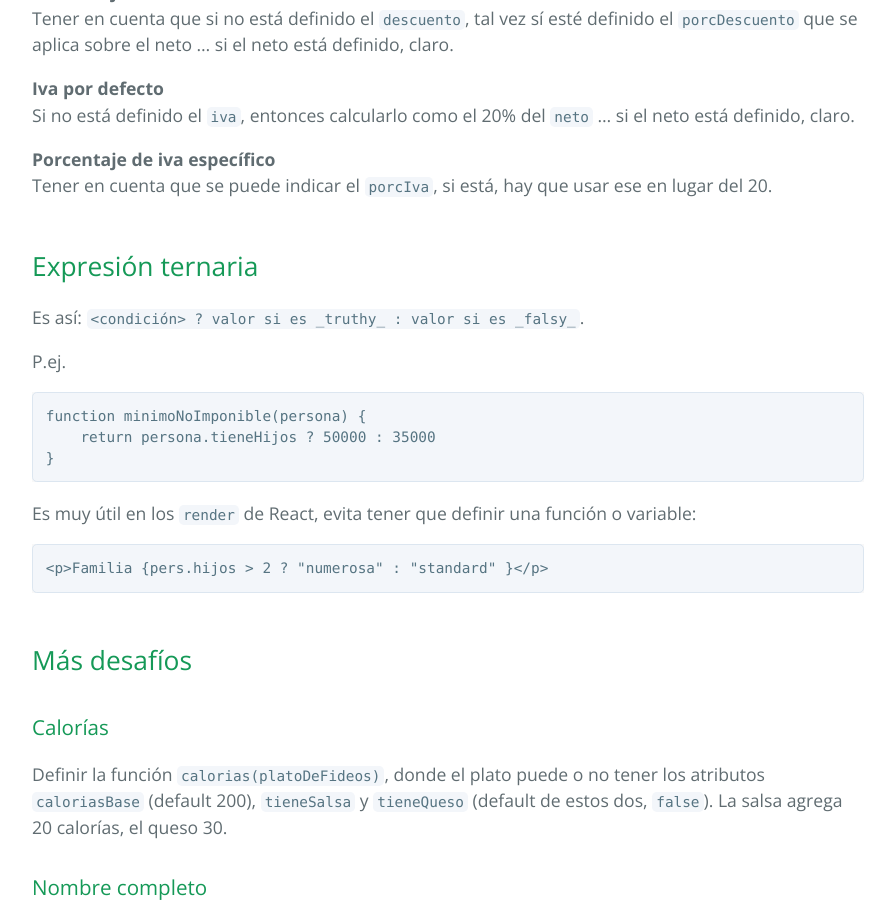
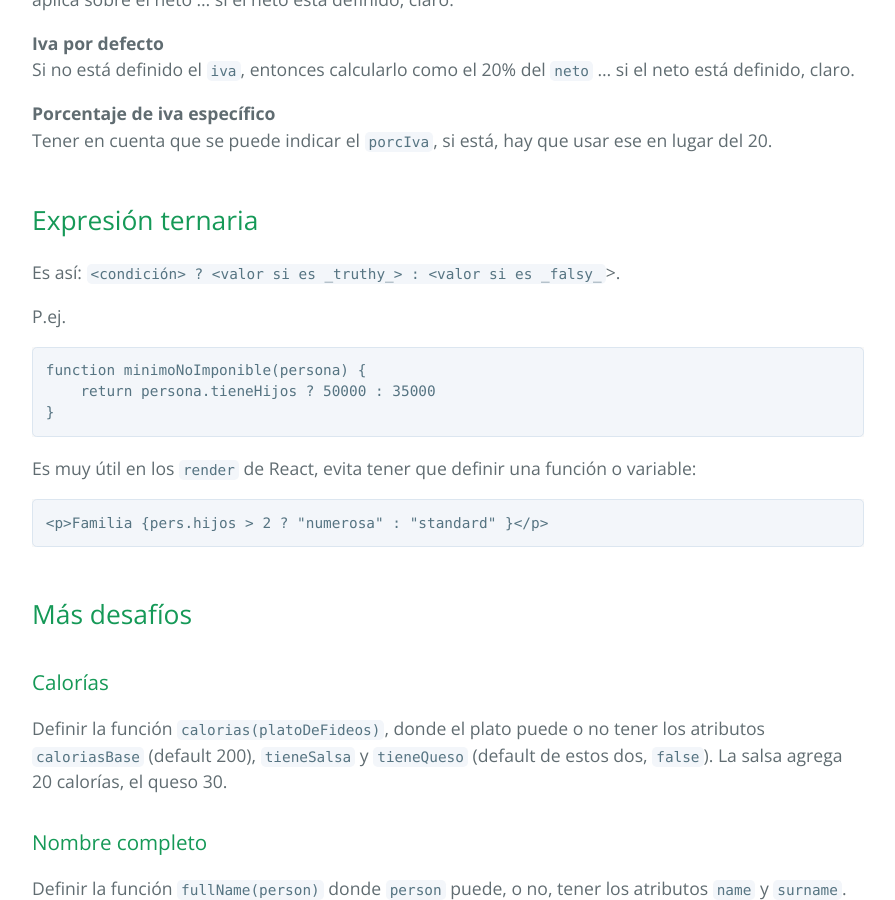
Before and after one commit to clombardi/bdsol-capacitacion-desarrollo, a Jekyll site: the page built from javascript/js-booleanos.md, in a window 1280 px wide and 900 px high, scrolled down 4125 px. Shown: the whole window, without its empty margins (192-1087 px from the left). Built offline with Jekyll 4.4.1, drawn with Linux system fonts in a browser that asks for light colours; our own code applies the rules of GitHub Pages for plain Markdown files; part of the change alters nothing that is shown.

Commit message:
booleanos en js - ajustado

```diff
--- a/javascript/js-booleanos.md
+++ b/javascript/js-booleanos.md
@@ -29,8 +29,6 @@ Con la conjunción se da el mismo efecto:
 | --- | --- | --- |
 | `null && "amigos"` | `null` | porque "false `and` lo_que_sea da false" |
 | `"hola" && "amigos"` | `"amigos"` | ¿por qué `"amigos"` y no `"hola"`? |
-
-<br/>
 
 ------
 **Muy importante**{: style="color: SteelBlue"}:
@@ -163,7 +161,7 @@ Tener en cuenta que se puede indicar el `porcIva`, si está, hay que usar ese en
 
 ## Expresión ternaria
 
-Es así: `<condición> ? valor si es _truthy_ : valor si es _falsy_`.
+Es así: `<condición> ? <valor si es _truthy_> : <valor si es _falsy_`>.
 
 P.ej.
 
```
